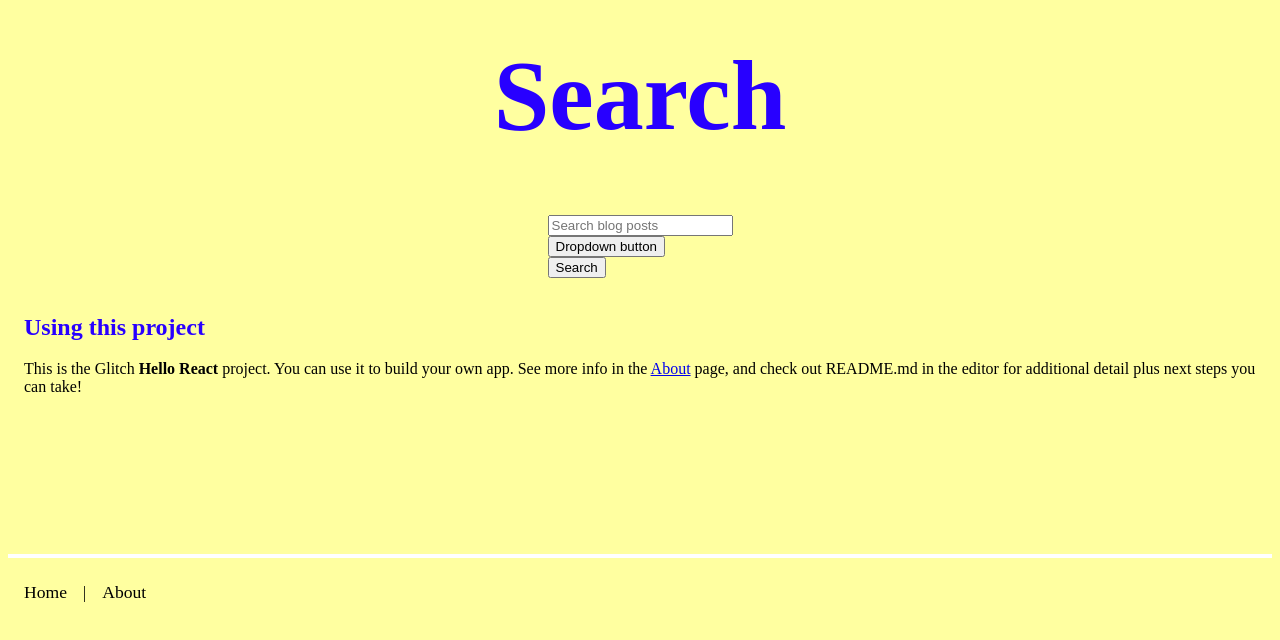
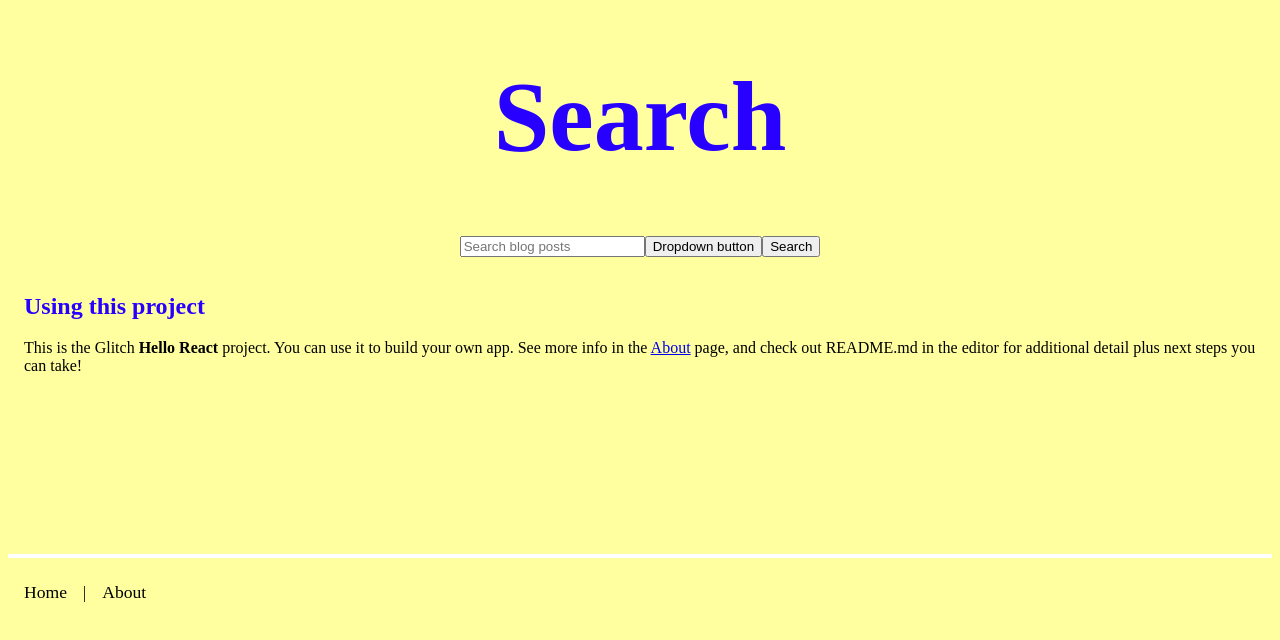
Before and after one commit to stephenlucas600/MQP-Project, a React (Vite) app: page / in a window 1280 px wide. Shown: the part 158-798 px from the top of the page. Built offline with nearby package versions, Linux system fonts and the light colour scheme; a web font is replaced by a local one.

Commit message:
🎗🏠 Updated with Glitch

```diff
--- a/src/components/DropDown.jsx
+++ b/src/components/DropDown.jsx
@@ -11,7 +11,7 @@ import SplitButton from "react-bootstrap/SplitButton";
 export default function DropDown() {
   return (
     <>
-      <DropdownButton id="dropdown-basic-button" title="Dropdown button">
+      <DropdownButton id="dropdown-basic-button" title="Dropdown button" className="left">
         <Dropdown.Item href="#/action-1">Action</Dropdown.Item>
         <Dropdown.Divider />
         <Dropdown.Item href="#/action-2">Another action</Dropdown.Item>
--- a/src/components/SearchBar.jsx
+++ b/src/components/SearchBar.jsx
@@ -4,6 +4,7 @@ import DropDown from "../components/DropDown";
 export default function SearchBar() {
   return (
     <form action="/" method="get">
+      <div className="left">
       <label htmlFor="header-search">
         <span className="visually-hidden">Search blog posts</span>
       </label>
@@ -13,11 +14,12 @@ export default function SearchBar() {
         placeholder="Search blog posts"
         name="s"
       />
+      </div>
 
-      <view className="buttonStyle">
+      <div className="buttonStyle left">
         <DropDown />
         <button type="submit">Search</button>
-      </view>
+      </div>
     </form>
   );
 }
--- a/src/styles/styles.css
+++ b/src/styles/styles.css
@@ -185,9 +185,21 @@ h2 {
 }
 
 .buttonStyle{
-  flexDirection: "row"
+  float: left
+}
+
+.left{
+  float:left
+}
+
+.right{
+  float:right
 }
 
 .title h2 {
   color: #2800FF;
 }
+
+.dropdown-menu{
+  background-color: #ffff;
+}
```
